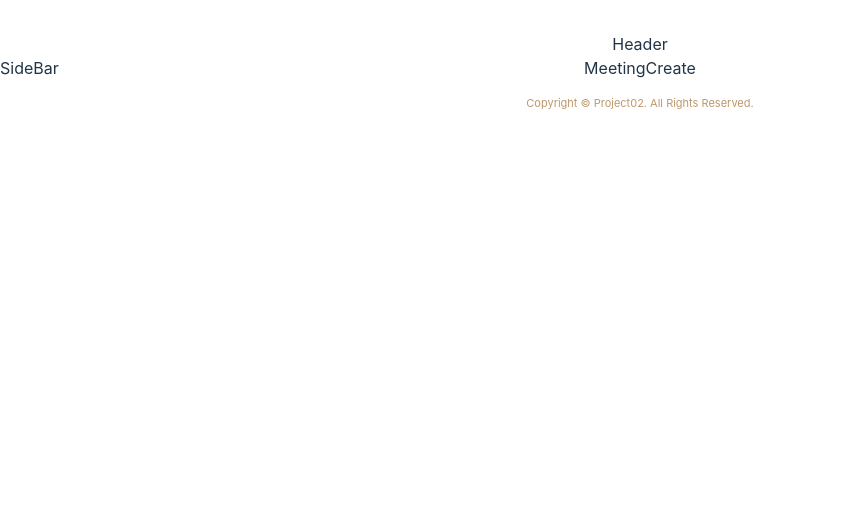
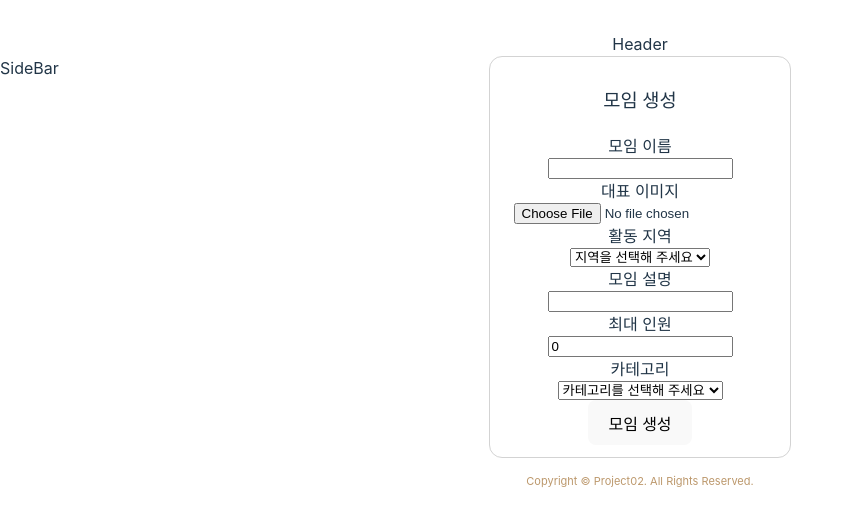
Before and after one commit to FE02-3ThProject/FrontEnd, a React (Vite) app: page /additional in a window 1280 px wide. Shown: the top 526 px of the page, without its empty margins (0-853 px from the left). Built offline with nearby package versions, Linux system fonts and the light colour scheme.

Commit message:
Meeting create form modification

```diff
--- /dev/null
+++ b/src/components/category/Category.tsx
@@ -0,0 +1,23 @@
+import { ChangeEvent, FC } from "react";
+
+interface CategoryProps {
+  value: string;
+  onChange: (value: string) => void;
+}
+
+export const Category: FC<CategoryProps> = ({ value, onChange }) => {
+  const handleCategoryChange = (e: ChangeEvent<HTMLSelectElement>) => {
+    onChange(e.target.value);
+  };
+
+  return (
+    <select value={value} onChange={handleCategoryChange} required>
+      <option value="">카테고리를 선택해 주세요</option>
+      <option value="스포츠">스포츠</option>
+      <option value="예술">예술</option>
+      <option value="음악">음악</option>
+    </select>
+  );
+};
+
+export default Category;
--- /dev/null
+++ b/src/components/location/Location.tsx
@@ -0,0 +1,29 @@
+import { ChangeEvent, FC } from "react";
+
+interface LocationProps {
+  value: string;
+  onChange: (value: string) => void;
+}
+
+export const Location: FC<LocationProps> = ({ value, onChange }) => {
+  const handleLocationChange = (e: ChangeEvent<HTMLSelectElement>) => {
+    onChange(e.target.value);
+  };
+
+  return (
+    <select value={value} onChange={handleLocationChange} required>
+      <option value="">지역을 선택해 주세요</option>
+      <option value="경기도">경기도</option>
+      <option value="강원도">강원도</option>
+      <option value="충청북도">충청북도</option>
+      <option value="충청남도">충청남도</option>
+      <option value="전라북도">전라북도</option>
+      <option value="전라남도">전라남도</option>
+      <option value="경상북도">경상북도</option>
+      <option value="경상남도">경상남도</option>
+      <option value="제주특별자치도">제주특별자치도</option>
+    </select>
+  );
+};
+
+export default Location;
--- a/src/pages/MeetingCreatePage/MeetingCreate.tsx
+++ b/src/pages/MeetingCreatePage/MeetingCreate.tsx
@@ -1,7 +1,119 @@
-import React from "react";
+import { useState, useRef } from "react";
+import styled from "styled-components";
+import Location from "../../components/location/Location";
+import Category from "../../components/category/Category";
 
 const MeetingCreate = () => {
-  return <div>MeetingCreate</div>;
+  const date = new Date();
+  const year = date.getFullYear();
+  const month = String(date.getMonth() + 1).padStart(2, "0");
+  const day = String(date.getDate()).padStart(2, "0");
+  const today = `${year}-${month}-${day}`;
+
+  const fileInput = useRef<HTMLInputElement>(null);
+
+  const [title, setTitle] = useState<string>("");
+  const [image, setImage] = useState<File | null>(null);
+  const [location, setLocation] = useState<string>("");
+  const [description, setDescription] = useState<string>("");
+  const [maxMembers, setMaxMembers] = useState<number>(0);
+  const [category, setCategory] = useState<string>("");
+
+  const handleInputChange =
+    (setter: Function) => (event: React.ChangeEvent<HTMLInputElement>) => {
+      setter(event.target.value);
+    };
+
+  const handleFileChange = (event: React.ChangeEvent<HTMLInputElement>) => {
+    if (event.target.files && event.target.files[0]) {
+      setImage(event.target.files[0]);
+    }
+  };
+
+  const handleSubmit = (event: React.FormEvent<HTMLFormElement>) => {
+    event.preventDefault();
+
+    //리액트 쿼리를 이용한 API통신 로직이 들어갈 자리
+
+    console.log({
+      title: title,
+      image: image,
+      location: location,
+      description: description,
+      maxMembers: maxMembers,
+      createdAt: today,
+      category: category,
+    });
+
+    setTitle("");
+    setImage(null);
+    setLocation("");
+    setDescription("");
+    setMaxMembers(0);
+    setCategory("");
+    if (fileInput.current) {
+      fileInput.current.value = "";
+    }
+  };
+
+  return (
+    <StContainer onSubmit={handleSubmit}>
+      <h3>모임 생성</h3>
+      <label>모임 이름</label>
+      <input
+        type="text"
+        value={title}
+        onChange={handleInputChange(setTitle)}
+        required
+      />
+      <label>대표 이미지</label>
+      <input
+        type="file"
+        onChange={handleFileChange}
+        accept=".jpg, .jpeg, .png"
+        ref={fileInput}
+        required
+      />
+      <label>활동 지역</label>
+      <Location
+        value={location}
+        onChange={(selectedValue) => setLocation(selectedValue)}
+      />
+      <label>모임 설명</label>
+      <input
+        type="text"
+        value={description}
+        onChange={handleInputChange(setDescription)}
+        required
+      />
+      <label>최대 인원</label>
+      <input
+        type="number"
+        min={0}
+        step={1}
+        value={maxMembers}
+        onChange={handleInputChange(setMaxMembers)}
+        required
+      />
+      <label>카테고리</label>
+      <Category
+        value={category}
+        onChange={(selectedValue) => setCategory(selectedValue)}
+      />
+      <button>모임 생성</button>
+    </StContainer>
+  );
 };
 
 export default MeetingCreate;
+
+const StContainer = styled.form`
+  display: flex;
+  justify-content: center;
+  align-items: center;
+  flex-direction: column;
+  border: 1px solid lightgray;
+  border-radius: 13px;
+  width: 300px;
+  height: 400px;
+`;
```
